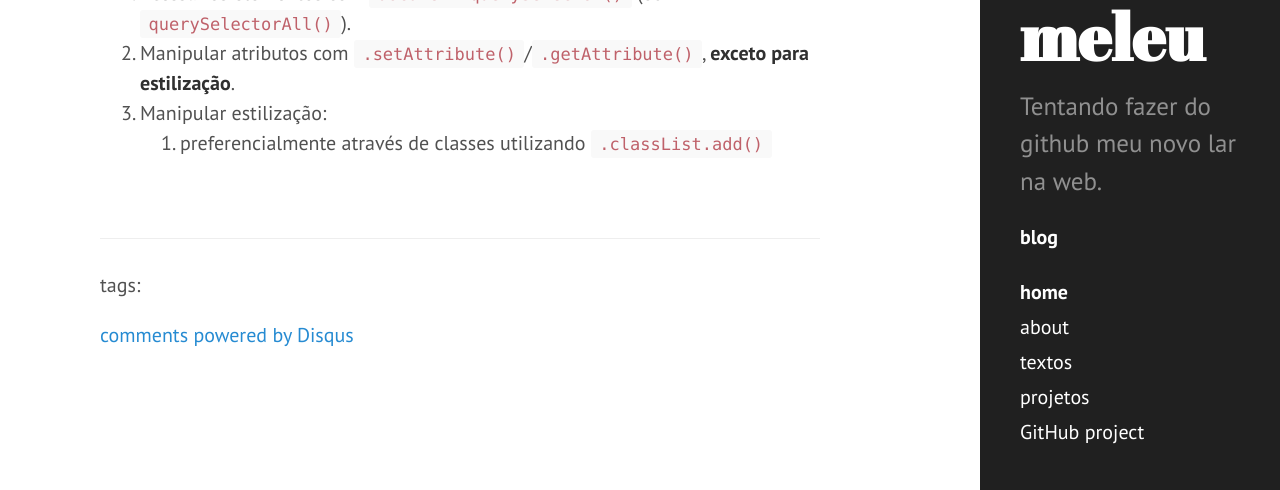
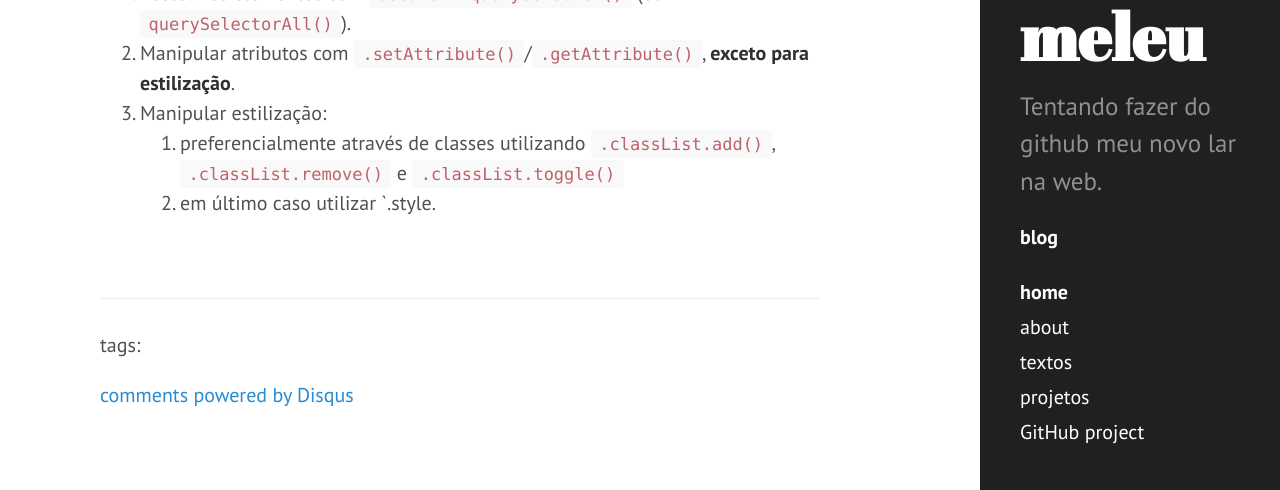
Before and after one commit to meleu/meleu.github.io, a Jekyll site: the page built from _posts/2020-04-19-dom-manipulation.md, in a window 1280 px wide and 900 px high, scrolled down 2698 px, cut to the strip 410-900 px from the top of the window. Built offline with Jekyll 4.4.1, drawn with Linux system fonts in a browser that asks for light colours; comment, search, counter and statistics services are not loaded.

Commit message:
_posts/2020-04-19-dom-manipulation.md updated from https://stackedit.io/

```diff
--- a/_posts/2020-04-19-dom-manipulation.md
+++ b/_posts/2020-04-19-dom-manipulation.md
@@ -122,8 +122,9 @@ link.classList.toggle('done');
 1. Acessar os elementos com `document.querySelector()` (ou `querySelectorAll()`).
 2. Manipular atributos com `.setAttribute()`/`.getAttribute()`, **exceto para estilização**.
 3. Manipular estilização:
-    1. preferencialmente através de classes utilizando `.classList.add()`
+    1. preferencialmente através de classes utilizando `.classList.add()`, `.classList.remove()` e `.classList.toggle()`
+    2. em último caso utilizar `.style.
 <!--stackedit_data:
-eyJoaXN0b3J5IjpbNDgzMDk1NzQ1LC04NDUzNjEwMjQsLTE0NT
-kzNzI2MzEsLTk0MDk0NzI0MV19
+eyJoaXN0b3J5IjpbMTE2ODY0MDgyNiwtODQ1MzYxMDI0LC0xND
+U5MzcyNjMxLC05NDA5NDcyNDFdfQ==
 -->
```
